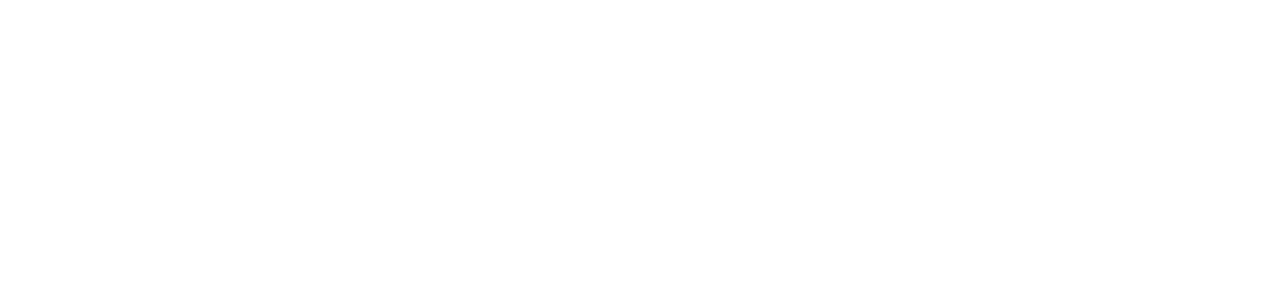
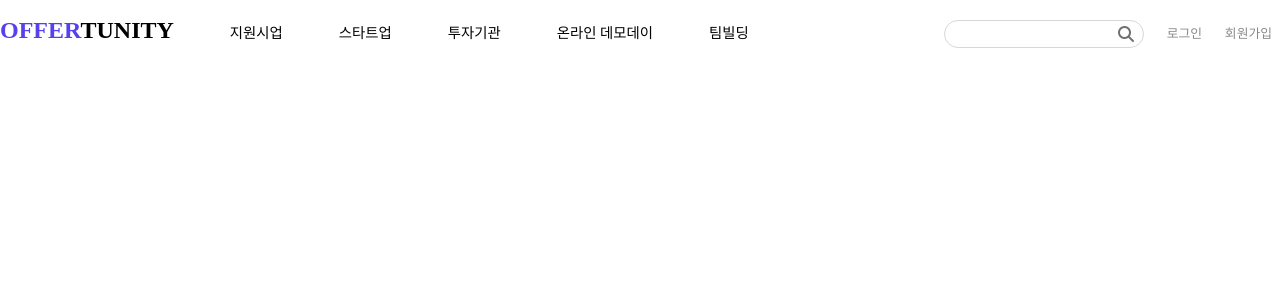
Before and after one commit to Momentium/withWecode, a React (Create React App) app in the folder front-end/offertunity-app/: page / in a window 1280 px wide. Shown: the top 300 px of the page. Built offline with nearby package versions, Linux system fonts and the light colour scheme.

Commit message:
0113 | Sinbad | edit component dir structure

```diff
--- a/front-end/offertunity-app/src/App.tsx
+++ b/front-end/offertunity-app/src/App.tsx
@@ -1,8 +1,9 @@
 import React, { useState, useEffect } from 'react';
 import { BrowserRouter, Route } from 'react-router-dom';
 import styled from 'styled-components';
-import Main from './pages/main/Main';
-import Project from './pages/project/ProjectPage';
+import Header from './components/pages/header/Header';
+import Main from './components/pages/main/Main';
+import Project from './components/pages/project/ProjectPage';
 
 
 const App = () => {
@@ -14,7 +15,7 @@ const App = () => {
   return (
     <BrowserRouter>
       {/* Header 들어갈 자리 */}
-
+      <Header/>
       <StAppCont headerHeight={HH}>
       {/* Route 들어갈 자리 */}
         <Route exact path="/" component={Main} />
--- a/front-end/offertunity-app/src/Styles/theme.js
+++ b/front-end/offertunity-app/src/components/styles/theme.js
@@ -1,4 +1,4 @@
-import { css } from "styled-components";
+import styled, { css } from "styled-components";
 
 const ConWidth = styled.div`
   width: 80rem;
```
Also changed, not shown: front-end/offertunity-app/src/components/pages/banner/Banner.tsx (renamed from front-end/offertunity-app/src/pages/banner/Banner.tsx), front-end/offertunity-app/src/components/pages/header/Header.tsx (renamed from front-end/offertunity-app/src/pages/header/Header.tsx), front-end/offertunity-app/src/components/pages/main/Main.tsx (renamed from front-end/offertunity-app/src/pages/main/Main.tsx), front-end/offertunity-app/src/components/pages/project/Project.tsx (renamed from front-end/offertunity-app/src/pages/project/Project.tsx), front-end/offertunity-app/src/components/pages/project/ProjectList.tsx (renamed from front-end/offertunity-app/src/pages/project/ProjectList.tsx), front-end/offertunity-app/src/components/pages/project/ProjectPage.tsx (renamed from front-end/offertunity-app/src/pages/project/ProjectPage.tsx), front-end/offertunity-app/src/components/styles/globalStyles.js (renamed from front-end/offertunity-app/src/Styles/globalStyles.js).
